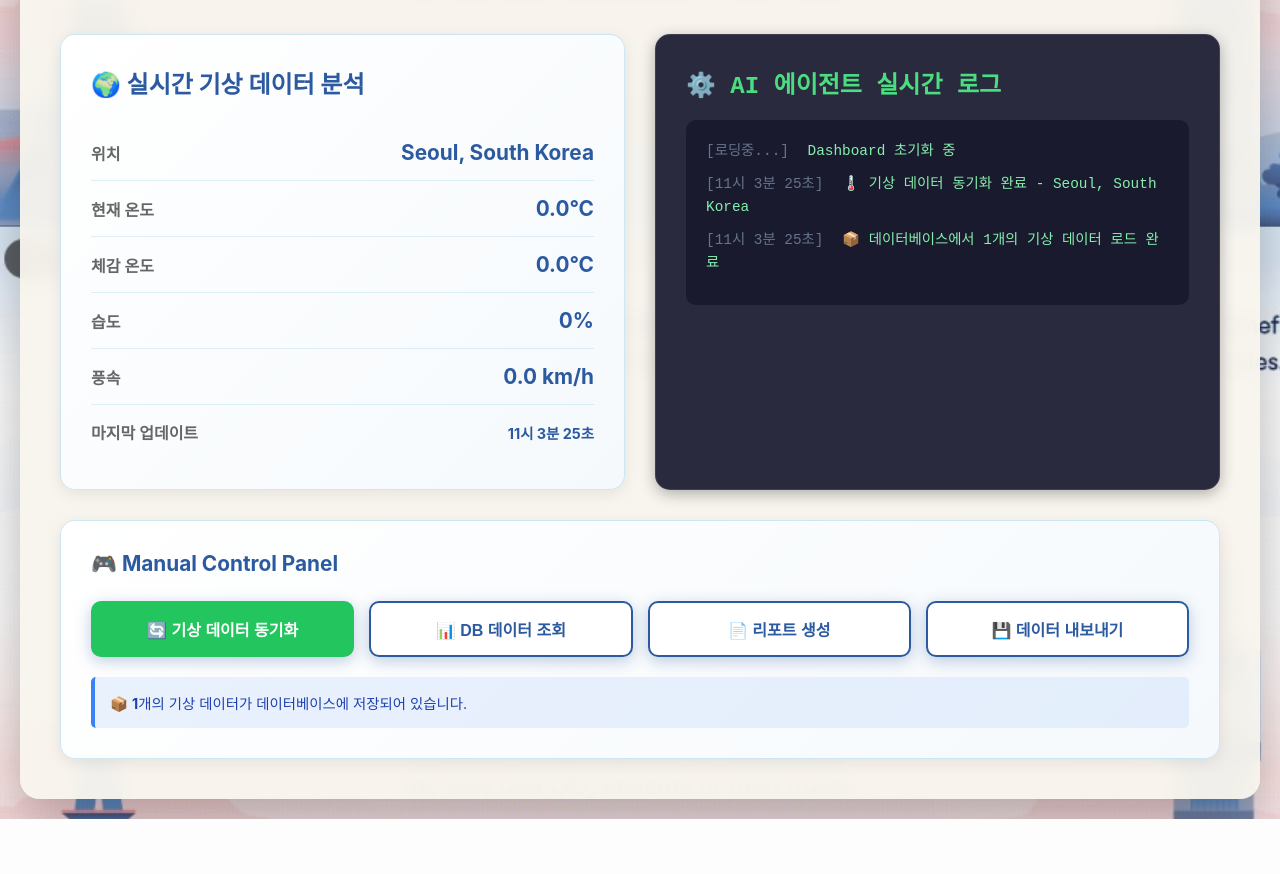
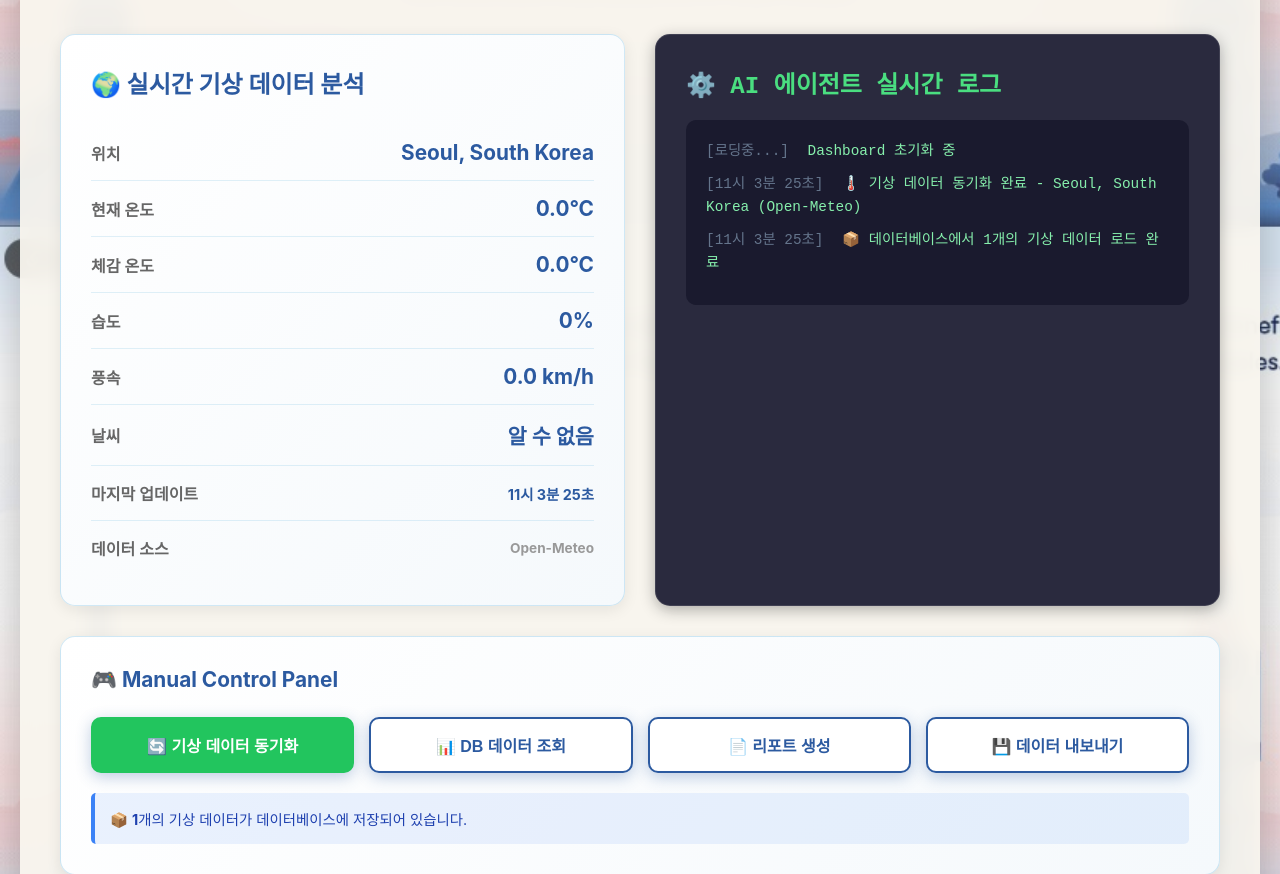
Before and after one commit to yoohanha/myAISky, a FastAPI app: page / in a window 1280 px wide. Shown: the part 399-1273 px from the top of the page. Before the commit the page ends 1218 px from the top, so only its background shows below. Run offline with FastAPI, Linux system fonts and the light colour scheme; data comes from the database, SQL or seed files in the repository; data that the repository does not hold is empty.

Commit message:
feat: 기상청 공공 API 연동 - 실시간 날씨 데이터 통합
기상청 API 통합:
- VilageFcstInfoService_2.0 초단기실황조회 API 연동
- 서울 지역(nx=55, ny=127) 실시간 기온, 습도, 풍속, 날씨 상태 조회
- get_kma_weather_data() 함수 구현
- 기상청 API 우선 사용, 실패 시 Open-Meteo API로 폴백

데이터베이스 연동:
- 기상청 API 데이터 자동 SQLite DB 저장
- weather_logs 테이블에 실시간 데이터 적재
- 날씨 상태(강수형태) 코드 변환 로직

프론트엔드 개선:
- 날씨 상태 실시간 표시 (맑음, 비, 눈 등)
- 데이터 소스 표시 (기상청/Open-Meteo/캐시)
- 기상청 데이터 로그에 🇰🇷 마크 추가
- 실시간 데이터 갱신

```diff
--- a/backend/main.py
+++ b/backend/main.py
@@ -10,9 +10,11 @@ from fastapi.responses import HTMLResponse
 from starlette.requests import Request
 import requests
 import sqlite3
-from datetime import datetime
+from datetime import datetime, timedelta
 from pathlib import Path
 import json
+import xml.etree.ElementTree as ET
+import urllib.parse
 
 # ==================== 설정 ====================
 app = FastAPI(title="myAISky Backend", version="2.0.0")
@@ -120,8 +122,115 @@ def get_weather_logs_count():
 
 # ==================== 기상 API ====================
 
+# 기상청 API 설정
+KMA_API_KEY = "c8537ba5d54f1d34c5829f2626eab25672932c12bfbe77ed1ac0eebf8182ed1"
+KMA_API_URL = "https://apis.data.go.kr/1360000/VilageFcstInfoService_2.0/getUltraSrtNcst"
+SEOUL_NX = 55  # 서울 격자 X 좌표
+SEOUL_NY = 127  # 서울 격자 Y 좌표
+
+# 강수형태 코드 변환
+PTY_CODES = {
+    "0": "맑음",
+    "1": "비",
+    "2": "비/눈",
+    "3": "눈",
+    "4": "소나기",
+    "5": "빗소나기",
+    "6": "눈소나기",
+    "7": "폭우"
+}
+
+
+def get_kma_weather_data():
+    """기상청 초단기실황조회 API에서 실시간 날씨 데이터 조회"""
+    try:
+        # 현재 시간 기준 base_date, base_time 계산
+        now = datetime.now()
+
+        # API는 가장 최근의 발표 시간 데이터를 제공
+        # 시간이 정각 45분 이전이면 이전 시간 데이터 사용
+        if now.minute < 45:
+            now = now - timedelta(hours=1)
+
+        base_date = now.strftime("%Y%m%d")
+        base_time = now.strftime("%H") + "00"
+
+        params = {
+            "serviceKey": KMA_API_KEY,
+            "pageNo": "1",
+            "numOfRows": "60",
+            "dataType": "JSON",
+            "base_date": base_date,
+            "base_time": base_time,
+            "nx": str(SEOUL_NX),
+            "ny": str(SEOUL_NY)
+        }
+
+        response = requests.get(KMA_API_URL, params=params, timeout=5)
+        response.raise_for_status()
+
+        data = response.json()
+
+        # API 응답 검증
+        if data.get("response", {}).get("header", {}).get("resultCode") != "00":
+            raise Exception(f"API 오류: {data.get('response', {}).get('header', {}).get('resultMsg')}")
+
+        # 데이터 추출
+        items = data.get("response", {}).get("body", {}).get("items", {}).get("item", [])
+
+        if not items:
+            raise Exception("날씨 데이터 없음")
+
+        # 카테고리별 데이터 정렬
+        weather_data = {}
+        for item in items:
+            category = item.get("category")
+            value = item.get("obsrValue")
+
+            if category == "T1H":  # 기온
+                weather_data["temperature"] = float(value)
+            elif category == "REH":  # 습도
+                weather_data["humidity"] = int(float(value))
+            elif category == "WSD":  # 풍속
+                weather_data["wind_speed"] = float(value)
+            elif category == "PTY":  # 강수형태
+                weather_data["condition"] = PTY_CODES.get(value, f"기타({value})")
+
+        # 필수 데이터 확인
+        if "temperature" not in weather_data:
+            weather_data["temperature"] = 0
+        if "humidity" not in weather_data:
+            weather_data["humidity"] = 0
+        if "wind_speed" not in weather_data:
+            weather_data["wind_speed"] = 0
+        if "condition" not in weather_data:
+            weather_data["condition"] = "데이터 없음"
+
+        return {
+            "location": "Seoul, South Korea",
+            "timestamp": f"{base_date[:4]}-{base_date[4:6]}-{base_date[6:8]} {base_time[:2]}:{base_time[2:]}",
+            "temperature": weather_data.get("temperature", 0),
+            "humidity": weather_data.get("humidity", 0),
+            "wind_speed": weather_data.get("wind_speed", 0),
+            "apparent_temperature": weather_data.get("temperature", 0),  # 기상청에서 체감온도 직접 제공 안함
+            "condition": weather_data.get("condition", "알 수 없음"),
+            "source": "Korea Meteorological Administration (KMA)",
+            "status": "OK"
+        }
+
+    except Exception as e:
+        print(f"기상청 API 오류: {e}")
+        return None
+
+
 def get_weather_data():
-    """Open-Meteo API에서 기상 데이터 조회"""
+    """기상청 API를 우선 사용하고, 실패시 Open-Meteo API로 폴백"""
+    # 1. 기상청 API 시도 (우선 순위)
+    kma_data = get_kma_weather_data()
+    if kma_data:
+        return kma_data
+
+    # 2. Open-Meteo API로 폴백
     try:
         url = "https://api.open-meteo.com/v1/forecast"
         params = {
@@ -144,6 +253,7 @@ def get_weather_data():
             "humidity": current.get("relative_humidity_2m", 0),
             "wind_speed": current.get("wind_speed_10m", 0),
             "weather_code": current.get("weather_code", 0),
+            "source": "Open-Meteo",
             "status": "OK"
         }
     except requests.exceptions.RequestException as e:
@@ -154,6 +264,8 @@ def get_weather_data():
             "apparent_temperature": 17.2,
             "humidity": 65,
             "wind_speed": 3.5,
+            "condition": "알 수 없음",
+            "source": "Cache",
             "status": "FALLBACK_MODE",
             "message": "실시간 데이터 로드 불가 - 캐시 데이터 표시"
         }
--- a/frontend/templates/index.html
+++ b/frontend/templates/index.html
@@ -403,8 +403,16 @@
                     <span class="value" id="weather-wind">로드 중...</span>
                 </div>
                 <div class="weather-item">
+                    <span class="label">날씨</span>
+                    <span class="value" id="weather-condition">로드 중...</span>
+                </div>
+                <div class="weather-item">
                     <span class="label">마지막 업데이트</span>
                     <span class="value" id="last-update" style="font-size: 0.9rem;">--:--</span>
+                </div>
+                <div class="weather-item">
+                    <span class="label">데이터 소스</span>
+                    <span class="value" id="data-source" style="font-size: 0.85rem; color: #999;">--</span>
                 </div>
             </div>
 
@@ -465,13 +473,23 @@
                     document.getElementById('weather-humidity').textContent = data.humidity + '%';
                     document.getElementById('weather-wind').textContent = data.wind_speed.toFixed(1) + ' km/h';
 
+                    // 날씨 상태 표시
+                    const condition = data.condition || '알 수 없음';
+                    document.getElementById('weather-condition').textContent = condition;
+
                     const now = new Date();
                     document.getElementById('last-update').textContent =
                         now.toLocaleTimeString('ko-KR', { hour12: false });
 
-                    addLog('🌡️ 기상 데이터 동기화 완료 - ' + data.location);
+                    // 데이터 소스 표시
+                    const source = data.source || 'Unknown';
+                    document.getElementById('data-source').textContent = source;
+
+                    // 로그 메시지
+                    const sourceLabel = source === 'Korea Meteorological Administration (KMA)' ? '🇰🇷 기상청 KMA' : source;
+                    addLog('🌡️ 기상 데이터 동기화 완료 - ' + data.location + ' (' + sourceLabel + ')');
                     if (data.status === 'FALLBACK_MODE') {
-                        addLog('⚠️ API 연결 오류 - 캐시 데이터 사용 중');
+                        addLog('⚠️ 기상청 API 연결 오류 - 폴백 데이터 사용 중');
                     }
                 }
             } catch (error) {
```
